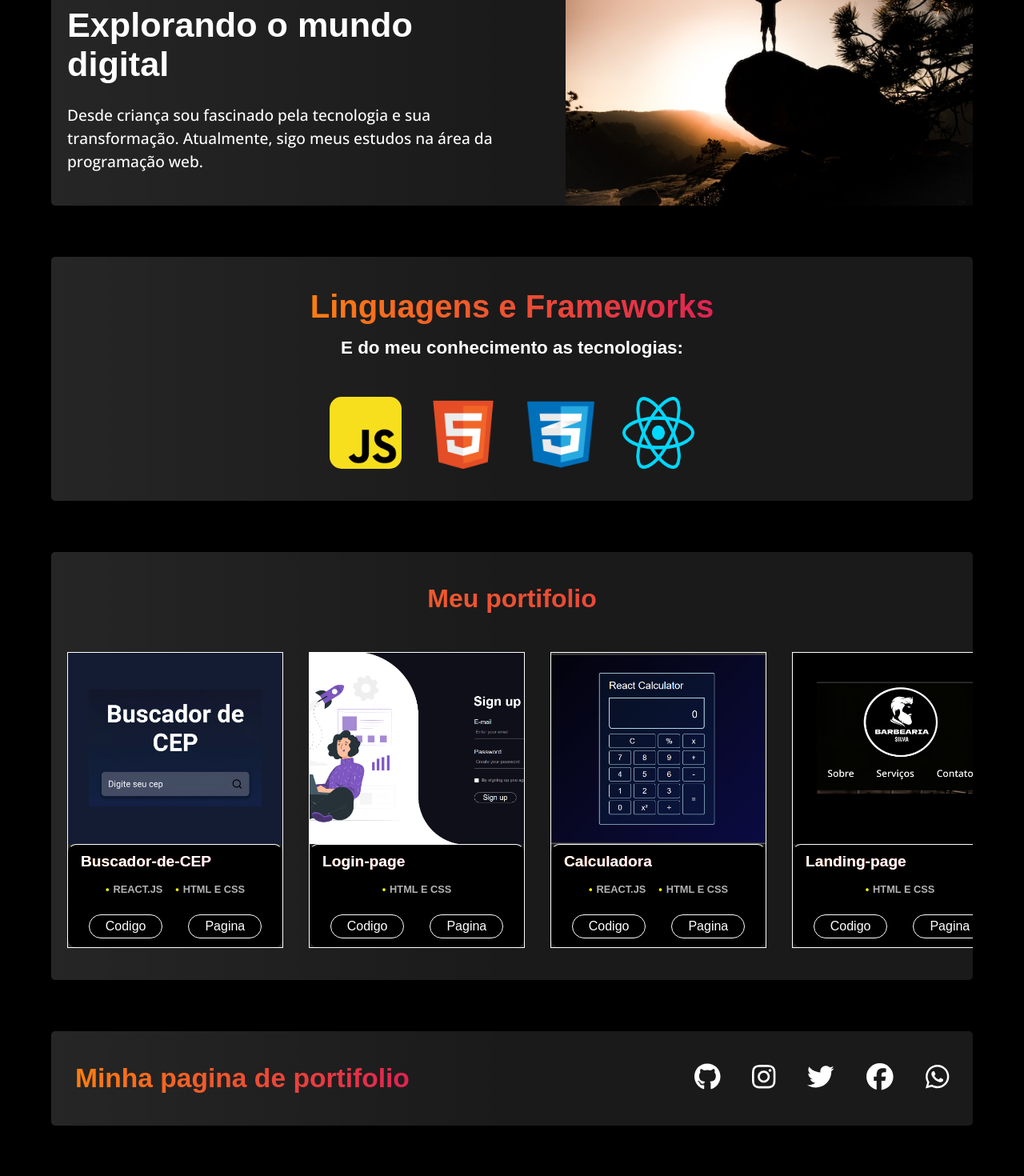
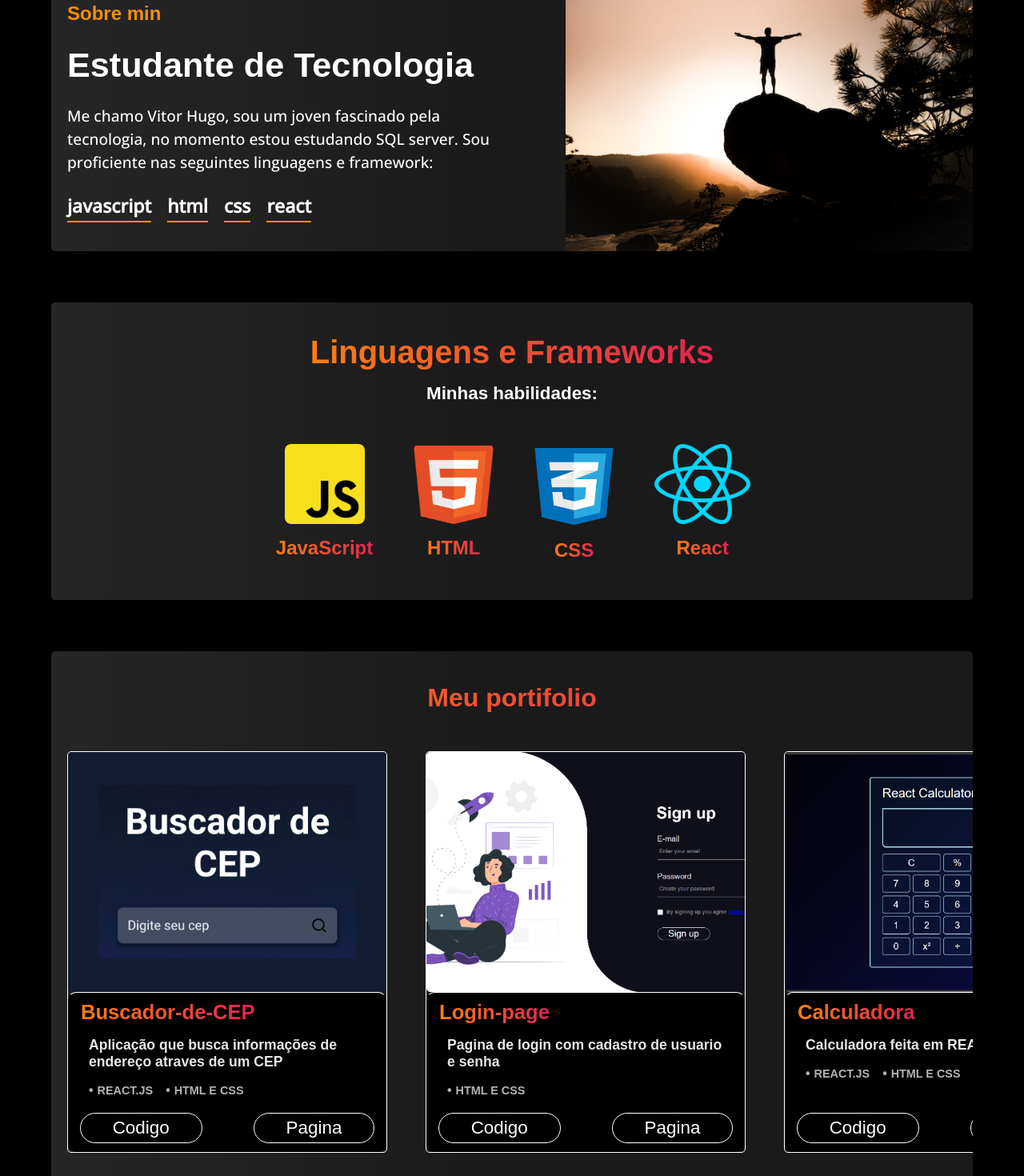
Before and after one commit to 888888b/Meu-portfolio, a React (Vite) app: page / in a window 1280 px wide. Shown: the part 720-2190 px from the top of the page at 80% size. Before the commit the page ends 2152 px from the top, so only its background shows below. Built offline with nearby package versions, Linux system fonts and the light colour scheme.

Commit message:
projetos

```diff
--- a/src/App.css
+++ b/src/App.css
@@ -9,6 +9,15 @@ body{
   background-color: black;
 }
 
+body::-webkit-scrollbar{
+  width: 8px;
+  background-color: black;
+}
+
+body::-webkit-scrollbar-thumb{
+  background-image: linear-gradient(to right, #FB7E12, #E02352);
+}
+
 .main-app{
   padding: 25px 0px;
   display: flex;
@@ -18,7 +27,7 @@ body{
 
 .header-container{
   width: 90%;
-  max-width: 1200px;
+  max-width: 2000px;
   background-image: linear-gradient(to right, rgb(255,255,255, 0.15), rgb(255, 255, 255, 0.1), rgb(255, 255, 255, 0.1));
   margin: auto;
   display: flex;
@@ -32,8 +41,8 @@ body{
 
 .header-container h1{
   font: 600 2.2em arial, sans-serif;
-  background: linear-gradient(to right, #FB7E12, #E02352);
   -webkit-background-clip: text;
+  background-image: linear-gradient(to right, #FB7E12, #E02352);
   color: transparent;
   text-transform: uppercase;
 }
@@ -56,7 +65,7 @@ body{
 
 .main-container{
   width: 90%;
-  max-width: 1200px;
+  max-width: 2000px;
   margin: auto;
   border-radius: 5px;
   display: flex;
@@ -70,6 +79,7 @@ body{
   display: flex;
   flex-direction: row;
   border-radius: 5px;
+  padding: 10px 0px;
   background-image: linear-gradient(to right, rgb(255,255,255, 0.15), rgb(255, 255, 255, 0.1), rgb(255, 255, 255, 0.1));
 
 }
@@ -111,7 +121,7 @@ span{
   color: white;
   border-radius: 5px;
   margin-top: 20px;
-  transition: all .2s ease-in-out;
+  transition: all .2s linear;
 }
 
 #div-titulo-text a:hover{
@@ -128,9 +138,9 @@ span{
 }
 
 #img-div{
-  width: 290px;
-  height: 290px;
-  transform: rotate(45deg);
+  width: 320px;
+  height: 320px;
+  transform: rotate(-45deg);
   display: flex;
   justify-content: center;
   align-items: center;
@@ -142,8 +152,8 @@ span{
 #img-div img{
   width: 145%;
   height: 145%;
-  transform: rotate(-45deg);
   object-fit: cover;
+  transform: rotate(45deg);
 }
 
 .div-sobre{
@@ -186,6 +196,15 @@ span{
   line-height: 150%;
 }
 
+#div-sobre-text p span{
+  margin: 0px 15px 0px 0px;
+  font-weight: 600;
+  font-size: 1.2em;
+  text-transform: lowercase;
+  padding: 0px 0px 3px 0px;
+  border-bottom: 2px solid #F28E12;
+}
+
 #div-sobre-img{
   width: 45%;
   min-width: 300px;
@@ -199,7 +218,7 @@ span{
 
 .experiencia{
   width: 100%;
-  max-width: 1200px;
+  max-width: 2000px;
   border-radius: 5px;
   display: flex;
   flex-direction: column;
@@ -235,30 +254,50 @@ span{
   flex-direction: row;
   flex-wrap: wrap;
   justify-content: center;
-  gap: 2rem;
+  gap: 3rem;
 }
 
 .linguagem{
-  width: 90px;
-  height: 90px;
   display: flex;
+  border-radius: 10px;
+  flex-direction: column;
+  align-items: center;
   justify-content: center;
-  border-radius: 10px;
+  row-gap: 1rem;
+}
+
+.linguagem h1{
+  background: linear-gradient(to right, #FB7E12, #E02352);
+  font: 600 1.5em arial, sans-serif;
+  -webkit-background-clip: text;
+  color: transparent;
+  border-bottom: 3px solid transparent;
+  padding: 0px 3px 5px 3px;
+  transition: all .2s linear;
+}
+
+.linguagem:hover h1{
+  border-bottom: 3px solid white;
 }
 
 .linguagem img{
-  width: 100%;
-  height: 100%;
-  border-radius: 15px;
+  width: 100px;
+  height: 100px;
+  border-radius: 8px;
 }
 
-#html{
-  width: 150%;
+#react{
+  width: 120px;
+}
+
+#css{
+  width: 105px;
+  height: 105px;
 }
 
 footer{
   width: 90%;
-  max-width: 1200px;
+  max-width: 2000px;
   border-radius: 5px;
   margin: auto;
   padding: 40px 30px;
@@ -283,7 +322,7 @@ footer p{
 
 .carrosel-app{
   width: 90%;
-  max-width: 1200px;
+  max-width: 2000px;
   margin: auto;
   padding: 40px 20px;
   background-image: linear-gradient(to right, rgb(255,255,255, 0.15), rgb(255, 255, 255, 0.1), rgb(255, 255, 255, 0.1));
@@ -306,35 +345,33 @@ footer p{
 .container-carrosel{
   display: flex;
   flex-direction: row;
-  gap: 2rem;
+  gap: 3rem;
 }
 
 .div-images{
-  min-width: 270px;
-  height: 370px;
+  min-width: 400px;
   border: 1px solid white;
+  border-radius: 5px;
 }
 
 .images-img{
   width: 100%;
-  height: 65%;
+  height: 300px;
   overflow: hidden;
+  box-sizing: border-box;
 }
 
 .images-img img{
   width: 100%;
   height: 100%;
   object-fit: cover;
+  border-radius: 5px;
   transition: transform .3s ease-in-out;
-}
-
-.images-img img:hover{
-  transform: scale(1.2);
 }
 
 .images-buttons{
   width: 100%;
-  height: 35%;
+  height: 200px;
   background-color: black;
   display: flex;
   flex-direction: column;
@@ -356,45 +393,54 @@ footer p{
 }
 
 .discriçao-imgs h1{
-  color: white;
-  font: 600 1.2em arial,sans-serif;
+  background: linear-gradient(to right, #FB7E12, #E02352);
+  -webkit-background-clip: text;
+  color: transparent;
+  font: 600 1.6em arial,sans-serif;
 }
 
-.discriçao-imgs p{
+.discriçao-imgs #tecnologias{
   display: flex;
   gap: 1rem;
-  justify-content: center;
+  justify-content: flex-start;
+  margin-left: 10px;
   width: 100%;
+}
+
+.discriçao-imgs #descrição{
+  color: rgb(255, 255, 255, .9);
+  font: 600 1.1em arial, sans-serif;
+  margin-left: 10px;
 }
 
 .discriçao-imgs p span{
   color: rgb(255, 255, 255, .7);
-  font: 600 .8em arial, sans-serif;
+  font: 600 .9em arial, sans-serif;
 }
 
 .discriçao-imgs p span::before{
   content: "\2022";
   margin-right: 5px;
-  color: yellow;
+  font-size: 1.1em;
 }
 
 .images-btn{
   width: 100%;
   display: flex;
   flex-direction: row;
-  gap: 2rem;
+  gap: 4rem;
   justify-content: center;
 }
 
 .images-buttons a{
-  font: 400 1em arial ,sans-serif;
+  font: 400 1.4em arial ,sans-serif;
   text-decoration: none;
   background-color: black;
   color: white;
   border: 1pt solid white;
-  padding: 5px 20px;
+  padding: 5px 40px;
   border-radius: 20px;
-  transition: all .2s ease-in-out;
+  transition: all .2s linear;
 }
 
 .images-buttons a:hover{
@@ -490,9 +536,18 @@ footer p{
     font-size: 2.6em;
   }
 
-  .linguagem{
+  .linguagem img{
     width: 80px;
     height: 80px;
+  }
+
+  #react{
+    width: 100px;
+  }
+
+  #css{
+    width: 85px;
+    height: 85px;
   }
 }
 
@@ -539,15 +594,43 @@ footer p{
     min-height: 100%;
   }
 
-  .linguagem{
-    width: 50px;
-    height: 50px;
+  .linguagem img{
+    width: 65px;
+    height: 65px;
   }
 
+  #react{
+    width: 85px;
+  }
+
+  #css{
+    width: 70px;
+    height: 70px;
+  }
   .experiencia{
     display: flex;
     flex-direction: column;
     row-gap: 3rem;
+  }
+
+  .images-img{
+    height: 280px;
+  }
+
+  .images-buttons{
+    height: 190px;
+  }
+
+  .discriçao-imgs #descrição{
+    font-size: 1em;
+  }
+
+  .discriçao-imgs p span{
+    font-size: .8em;
+  }
+
+  .images-buttons a{
+    font-size: 1.2em;
   }
 
   footer p{
--- a/src/Footer.jsx
+++ b/src/Footer.jsx
@@ -6,7 +6,7 @@ import { faFacebook, faTwitter, faInstagram, faGithub, faWhatsapp } from '@forta
 function Footer(){
   return(
     <footer>
-      <p>Minha pagina de portifolio</p>
+      <p>Portifolio do Vitor Hugo</p>
       <div id="footer-icons" className="container-links">
         <a href="https://github.com/888888b" target="_blank"><FontAwesomeIcon icon={faGithub}/></a>
         <a href="https://www.instagram.com/vitor_araujo621/" target="_blank"><FontAwesomeIcon icon={faInstagram}/></a>
--- a/src/Main.jsx
+++ b/src/Main.jsx
@@ -34,8 +34,9 @@ function Main(){
       <div className="div-sobre">
         <div id="div-sobre-text">
           <h2>Sobre min</h2>
-          <h1>Explorando o mundo digital</h1>
-          <p>Desde criança sou fascinado pela tecnologia e sua transformação. Atualmente, sigo meus estudos na área da programação web.</p>
+          <h1>Estudante de Tecnologia</h1>
+          <p>Me chamo Vitor Hugo, sou um joven fascinado pela tecnologia, no momento estou estudando SQL server. Sou proficiente nas seguintes linguagens e framework:</p>
+          <p><span>JavaScript</span> <span>HTML</span> <span>CSS</span> <span>React</span></p>
         </div>
 
         <div id="div-sobre-img">
@@ -47,13 +48,13 @@ function Main(){
       <div className='experiencia'>
         <div className='experiencia-text'>
           <h1>Linguagens e Frameworks</h1>
-          <h2>E do meu conhecimento as tecnologias:</h2>
+          <h2>Minhas habilidades:</h2>
         </div>
         <div className='experiencia-icons'>
-          <div className='linguagem'><img src={js2}/></div>
-          <div className='linguagem'><img id="html" src={html}/></div>
-          <div className='linguagem'><img src={css}/></div>
-          <div className='linguagem'><img src={react}/></div>
+          <div className='linguagem'><img src={js2}/><h1>JavaScript</h1></div>
+          <div className='linguagem'><img id="html" src={html}/><h1>HTML</h1></div>
+          <div className='linguagem'><img src={css} id="css"/><h1>CSS</h1></div>
+          <div className='linguagem'><img src={react} id="react"/><h1>React</h1></div>
         </div>
       </div>
     </main>
--- a/src/carrosel.jsx
+++ b/src/carrosel.jsx
@@ -16,31 +16,36 @@ const projetos = [{
   linkGit: "https://github.com/888888b/Buscador-de-CEP",
   foto: buskIMG,
   titulo: "Buscador-de-CEP",
-  tecnologias: ["REACT.JS", "HTML e CSS"]
+  tecnologias: ["REACT.JS", "HTML e CSS"],
+  descriçao: "Aplicação que busca informações de endereço atraves de um CEP"
   }, {
   linkDeploy: "https://888888b.github.io/Login-page-3/",
   linkGit: "https://github.com/888888b/Login-page-3",
   foto: login2,
   titulo: "Login-page",
-  tecnologias: ["HTML e CSS"]
+  tecnologias: ["HTML e CSS"],
+  descriçao: "Pagina de login com cadastro de usuario e senha"
   }, {
   linkDeploy: "https://calculadora-react-rho-six.vercel.app/",
   linkGit: "https://github.com/888888b/Calculadora-react",
   foto: calculator,
   titulo: "Calculadora",
-  tecnologias: ["REACT.JS", "HTML e CSS"]
+  tecnologias: ["REACT.JS", "HTML e CSS"],
+  descriçao: "Calculadora feita em REACT.JS"
   }, {
   linkDeploy: "https://888888b.github.io/Landing-page-barbearia/",
   linkGit: "https://github.com/888888b/Landing-page-barbearia",
   foto: barbIMG,
   titulo: "Landing-page",
-  tecnologias: ["HTML e CSS"]
+  tecnologias: ["HTML e CSS"],
+  descriçao: "Landing-page HTML para uma Barbearia"
   }, {
   linkDeploy: "https://888888b.github.io/Pagina-Formulario/",
   linkGit: "https://github.com/888888b/Pagina-Formulario",
   foto: quesIMG,
   titulo: "Formulario",
-  tecnologias: ["HTML e CSS"]
+  tecnologias: ["HTML e CSS"],
+  descriçao: "Formulario responsivo feito em HTML"
   }
 ];
 
@@ -69,7 +74,8 @@ function Carrosel(){
               <motion.div className="images-buttons">
                 <div className="discriçao-imgs">
                   <h1>{projeto.titulo}</h1>
-                  <p>
+                  <p id="descrição">{projeto.descriçao}</p>
+                  <p id="tecnologias">
                     {projeto.tecnologias.map( tec => (
                       <span>{tec}</span>
                     ))}
```
Also changed, not shown: src/images/html-log.png.
